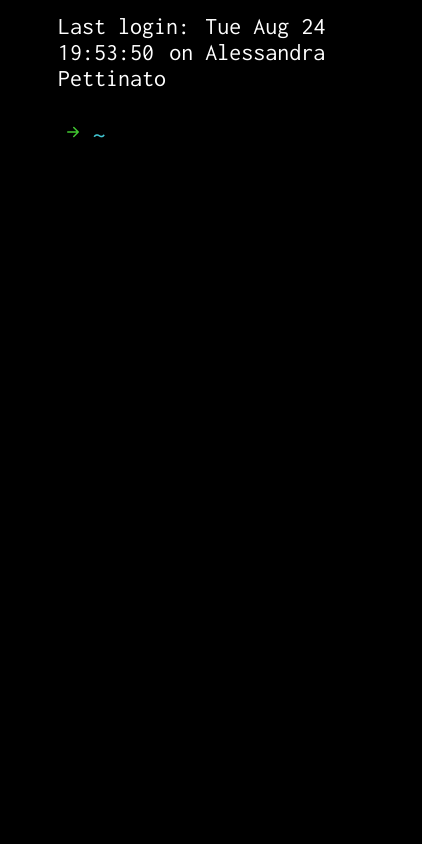
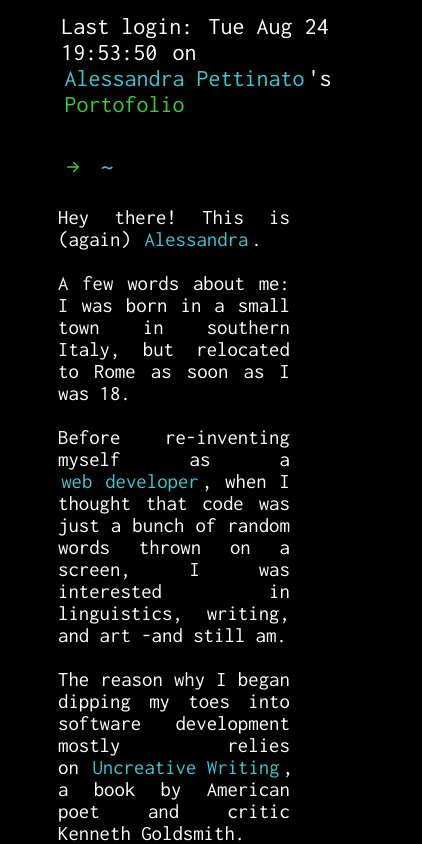
Before and after one commit to AlessandraPettinato/Portfolio, a React app: page / in a window 390 px wide. Shown: the top 844 px of the page, 422 px wide, since content can reach past the window. Built offline with nearby package versions, Linux system fonts and the light colour scheme.

Commit message:
refactor: start refactoring whole code base to render experience easier for who's not familiar with terminal command. Commented out controllers components

```diff
--- /dev/null
+++ b/src/AllProjects.js
@@ -0,0 +1,27 @@
+import React from "react";
+import { BsArrowRightShort } from "react-icons/bs";
+
+export default function AllProjects() {
+	const date = new Date().toDateString().slice(0, 10);
+	const hours = new Date().getHours();
+	const minutes = new Date().getMinutes();
+	const seconds = new Date().getSeconds();
+
+	const login = `${date} ${hours}:${minutes}:${seconds}`;
+	return (
+		<div className="all-projects-container">
+			<header>
+				<p className="login">
+					Last login: <time>{login}</time> on <span>Alessandra Pettinato</span>
+					's <span style={{ color: "#41c731" }}>Portofolio</span>
+				</p>
+			</header>
+			<div className="tilde-blink-container">
+				<BsArrowRightShort className="arrow" />
+				<p className="tilde"> ~ </p>
+				{/* <p className="welcome-message"> WELCOME TO MY PORTFOLIO</p> */}
+				{/* <span className="blinking" /> */}
+			</div>
+		</div>
+	);
+}
--- a/src/App.css
+++ b/src/App.css
@@ -48,9 +48,9 @@ span {
 	overflow: hidden;
 	-webkit-animation: blinking 1s infinite;
 	animation: blinking 1s infinite;
-} */
+}
 
-/* @keyframes blinking {
+@keyframes blinking {
 	0% {
 		background-color: transparent;
 	}
@@ -73,12 +73,11 @@ span {
 	font-size: 1.5rem;
 }
 
-.tilde {
+/* .tilde {
 	grid-column: 2;
 	color: #40c5d1;
 	font-size: 1.8rem;
-	margin-top: 0.5rem;
-}
+} */
 
 .form-container {
 	display: grid;
@@ -100,6 +99,7 @@ form {
 }
 
 input {
+	width: 50rem;
 	background: black;
 	border: black;
 	color: white;
@@ -186,3 +186,65 @@ footer {
 		grid-column: 1/-1;
 	}
 }
+
+/* ALL PROJECTS CSS */
+#root {
+	display: grid;
+	grid-template-columns: repeat(9, 0.5fr);
+	grid-template-rows: 0.1fr 0.5fr 0.1fr;
+	grid-gap: 0.5rem;
+}
+
+.all-projects-container {
+	grid-column: 2/9;
+}
+
+.sandra {
+	color: white;
+}
+
+.tilde-blink-container {
+	display: grid;
+	grid-template-columns: 0.01fr 0.01fr 0.3fr 0.1fr 0.01fr;
+	grid-template-rows: 0.1fr;
+	grid-gap: 0.5rem;
+	align-items: center;
+	margin-top: 2rem;
+}
+
+.welcome-message {
+	color: white;
+	font-size: 1.5rem;
+	grid-column: 2/5;
+	grid-row: 1;
+}
+
+.blinking {
+	grid-column: 4;
+	grid-row: 1;
+	margin-left: 1.2rem;
+	width: 10px;
+	height: 25px;
+	overflow: hidden;
+	-webkit-animation: blinking 1s infinite;
+	animation: blinking 1s infinite;
+}
+
+@keyframes blinking {
+	0% {
+		background-color: transparent;
+	}
+	49% {
+		background-color: transparent;
+	}
+	50% {
+		background-color: white;
+	}
+}
+
+.tilde {
+	grid-column: 2;
+	grid-row: 1;
+	color: #40c5d1;
+	font-size: 1.8rem;
+}
--- a/src/App.js
+++ b/src/App.js
@@ -1,11 +1,21 @@
 import React from "react";
-import Terminal from "./components/Terminal";
+//import Terminal from "./components/Terminal";
 import "./App.css";
+import AllProjects from "./AllProjects";
+import Resume from "./components/Resume";
+import BrightFlash from "./components/projects/BrightFlash";
+import Dravo from "./components/projects/Dravo";
+import SpaceCoachella from "./components/projects/SpaceCoachella";
 
 export default function App() {
 	return (
 		<>
-			<Terminal />
+			{/* <Terminal /> */}
+			<AllProjects />
+			<Resume />
+			<BrightFlash />
+			<Dravo />
+			<SpaceCoachella />
 		</>
 	);
 }
--- a/src/components/Resume.css
+++ b/src/components/Resume.css
@@ -1,18 +1,29 @@
-.resume-container {
+/* .resume-container {
 	grid-column: 2/-1;
-}
+} */
 
-.resume-text {
+/* .resume-text {
 	color: white;
 	font-size: 1.3rem;
-}
+} */
 
 @media only screen and (min-device-width: 375px) and (max-device-width: 812px) and (-webkit-min-device-pixel-ratio: 3) and (orientation: portrait) {
 	.resume-container {
-		grid-column: 1/-1;
+		grid-column: 1/4;
 	}
 
 	.resume-text {
 		font-size: 1.2rem;
 	}
 }
+
+/* ALL PROJECTS CSS */
+.resume-container {
+	grid-column: 2/8;
+}
+
+.resume-text {
+	color: white;
+	font-size: 1.3rem;
+	text-align: justify;
+}
--- a/src/components/controllers/HandleInput.js
+++ b/src/components/controllers/HandleInput.js
@@ -1,109 +1,132 @@
-import { useState } from "react";
+// import { useState } from "react";
 
-export default function HandleInput() {
-	const [values, setValues] = useState({
-		userInput: "",
-	});
+// export default function HandleInput() {
+// 	const [values, setValues] = useState({
+// 		userInput: "",
+// 	});
 
-	const [disabled, setDisabled] = useState(false);
+// 	const [disabled, setDisabled] = useState(false);
 
-	const [blinking, setBlinking] = useState(false);
+// 	const [blinking, setBlinking] = useState(false);
 
-	const [showComponent, setShowComponent] = useState(false);
+// 	const [showComponent, setShowComponent] = useState(false);
 
-	const [showError, setShowError] = useState(false);
+// 	const [showError, setShowError] = useState(false);
 
-	const [newInput, setNewInput] = useState(false);
+// 	const [newInput, setNewInput] = useState(false);
 
-	const [errorHandling] = useState({
-		message: "Command not found",
-	});
+// 	const [errorHandling] = useState({
+// 		message: "Command not found",
+// 	});
 
-	const handleChangeInput = (e) => {
-		setBlinking(true);
-		setValues({
-			userInput: e.target.value.toLowerCase(),
-		});
-	};
+// 	const [clear, setClear] = useState(false);
 
-	const manageInput = () => {
-		switch (values.userInput) {
-			case "cheatsheet":
-				setShowComponent(true);
-				setShowError(false);
-				break;
-			case "cheatsheet ":
-				setShowComponent(true);
-				setShowError(false);
-				break;
-			case "nano bio":
-				setShowComponent(true);
-				setShowError(false);
-				break;
-			case "nano bio ":
-				setShowComponent(true);
-				setShowError(false);
-				break;
-			case "nano space-coachella":
-				setShowComponent(true);
-				setShowError(false);
-				break;
-			case "nano space-coachella ":
-				setShowComponent(true);
-				setShowError(false);
-				break;
+// 	const handleChangeInput = (e) => {
+// 		setBlinking(true);
+// 		setValues({
+// 			userInput: e.target.value.toLowerCase(),
+// 		});
+// 	};
 
-			case "nano dravo":
-				setShowComponent(true);
-				setShowError(false);
-				break;
-			case "nano dravo ":
-				setShowComponent(true);
-				setShowError(false);
-				break;
-			case "nano bright-flash":
-				setShowComponent(true);
-				setShowError(false);
-				break;
-			case "nano bright-flash ":
-				setShowComponent(true);
-				setShowError(false);
-				break;
-			case "ls":
-				setShowComponent(true);
-				setShowError(false);
-				break;
-			case "ls ":
-				setShowComponent(true);
-				setShowError(false);
-				break;
-			default:
-				setShowComponent(false);
-				setShowError(true);
-		}
-	};
+// 	const manageInput = () => {
+// 		switch (values.userInput) {
+// 			case "cheatsheet":
+// 				setShowComponent(true);
+// 				setShowError(false);
+// 				break;
+// 			case "cheatsheet ":
+// 				setShowComponent(true);
+// 				setShowError(false);
+// 				break;
+// 			case "nano bio":
+// 				setShowComponent(true);
+// 				setShowError(false);
+// 				break;
+// 			case "nano bio ":
+// 				setShowComponent(true);
+// 				setShowError(false);
+// 				break;
+// 			case "nano bio.txt":
+// 				setShowComponent(true);
+// 				setShowError(false);
+// 				break;
+// 			case "nano space-coachella":
+// 				setShowComponent(true);
+// 				setShowError(false);
+// 				break;
+// 			case "nano space-coachella ":
+// 				setShowComponent(true);
+// 				setShowError(false);
+// 				break;
+// 			case "nano space-coachella.txt":
+// 				setShowComponent(true);
+// 				setShowError(false);
+// 				break;
+// 			case "nano dravo":
+// 				setShowComponent(true);
+// 				setShowError(false);
+// 				break;
+// 			case "nano dravo ":
+// 				setShowComponent(true);
+// 				setShowError(false);
+// 				break;
+// 			case "nano dravo.txt":
+// 				setShowComponent(true);
+// 				setShowError(false);
+// 				break;
+// 			case "nano bright-flash":
+// 				setShowComponent(true);
+// 				setShowError(false);
+// 				break;
+// 			case "nano bright-flash ":
+// 				setShowComponent(true);
+// 				setShowError(false);
+// 				break;
+// 			case "nano bright-flash.txt":
+// 				setShowComponent(true);
+// 				setShowError(false);
+// 				break;
+// 			case "ls":
+// 				setShowComponent(true);
+// 				setShowError(false);
+// 				break;
+// 			case "ls ":
+// 				setShowComponent(true);
+// 				setShowError(false);
+// 				break;
+// 			case "clear":
+// 				setShowComponent(false);
+// 				setShowError(false);
+// 				setClear(true);
+// 			default:
+// 				setShowComponent(false);
+// 				setShowError(true);
+// 		}
+// 	};
 
-	const handleClickInput = (e) => {
-		e.preventDefault();
-		setDisabled(true);
-		setNewInput(true);
-		manageInput();
-	};
+// 	const handleClickInput = (e) => {
+// 		e.preventDefault();
+// 		setDisabled(true);
+// 		setNewInput(true);
+// 		manageInput();
+// 	};
 
-	return {
-		values,
-		setValues,
-		disabled,
-		setDisabled,
-		blinking,
-		setBlinking,
-		errorHandling,
-		handleChangeInput,
-		handleClickInput,
-		showComponent,
-		setShowComponent,
-		newInput,
-		showError,
-		setShowError,
-	};
-}
+// 	return {
+// 		values,
+// 		setValues,
+// 		disabled,
+// 		setDisabled,
+// 		blinking,
+// 		setBlinking,
+// 		errorHandling,
+// 		handleChangeInput,
+// 		handleClickInput,
+// 		showComponent,
+// 		setShowComponent,
+// 		newInput,
+// 		showError,
+// 		setShowError,
+// 		clear,
+// 		setClear,
+// 	};
+// }
--- a/src/components/controllers/UserInput.js
+++ b/src/components/controllers/UserInput.js
@@ -1,89 +1,96 @@
-import React from "react";
-import { BsArrowRightShort } from "react-icons/bs";
+// import React from "react";
+// import { BsArrowRightShort } from "react-icons/bs";
 
-import HandleInput from "./HandleInput";
+// import HandleInput from "./HandleInput";
 
-import Resume from "../Resume";
-import BrightFlash from "../projects/BrightFlash";
-import SpaceCoachella from "../projects/SpaceCoachella";
-import Dravo from "../projects/Dravo";
-import Cheatsheet from "../Cheatsheet";
+// import Resume from "../Resume";
+// import BrightFlash from "../projects/BrightFlash";
+// import SpaceCoachella from "../projects/SpaceCoachella";
+// import Dravo from "../projects/Dravo";
+// import Cheatsheet from "../Cheatsheet";
+// import Terminal from "../Terminal";
 
-export default function UserInput() {
-	const {
-		values,
-		disabled,
-		blinking,
-		errorHandling,
-		handleChangeInput,
-		handleClickInput,
-		showComponent,
-		showError,
-		newInput,
-	} = HandleInput();
+// export default function UserInput() {
+// 	const {
+// 		values,
+// 		disabled,
+// 		blinking,
+// 		errorHandling,
+// 		handleChangeInput,
+// 		handleClickInput,
+// 		showComponent,
+// 		showError,
+// 		newInput,
+// 		clear,
+// 	} = HandleInput();
 
-	return (
-		<>
-			<div className="form-container">
-				<BsArrowRightShort className="arrow" />
-				<p className="tilde"> ~ </p>
-				<form onSubmit={(e) => handleClickInput(e)}>
-					<input
-						autoFocus
-						className="caret-block"
-						// className={!blinking ? "blinking" : "stop-blinking"}
-						value={values.userInput}
-						onChange={handleChangeInput}
-						disabled={!blinking ? disabled : disabled}
-					/>
-				</form>
-				{showComponent &&
-				(values.userInput === "cheatsheet" ||
-					values.userInput === "cheatsheet ") ? (
-					<Cheatsheet />
-				) : null}
-				{showComponent &&
-				(values.userInput === "ls" || values.userInput === "ls ") ? (
-					<>
-						<p className="ls-resume">bio</p>
-						<p className="ls-bright">bright-flash</p>
-						<p className="ls-dravo">dravo</p>
-						<p className="ls-space">space-coachella</p>
-					</>
-				) : null}
+// 	return (
+// 		<>
+// 			<div className="form-container">
+// 				<BsArrowRightShort className="arrow" />
+// 				<p className="tilde"> ~ </p>
+// 				<form onSubmit={(e) => handleClickInput(e)}>
+// 					<input
+// 						autoFocus
+// 						className="caret-block"
+// 						className={!blinking ? "blinking" : "stop-blinking"}
+// 						value={values.userInput}
+// 						onChange={handleChangeInput}
+// 						disabled={!blinking ? disabled : disabled}
+// 					/>
+// 				</form>
+// 				{showComponent &&
+// 				(values.userInput === "cheatsheet" ||
+// 					values.userInput === "cheatsheet ") ? (
+// 					<Cheatsheet />
+// 				) : null}
+// 				{showComponent &&
+// 				(values.userInput === "ls" || values.userInput === "ls ") ? (
+// 					<>
+// 						<p className="ls-resume">bio.txt</p>
+// 						<p className="ls-bright">bright-flash</p>
+// 						<p className="ls-dravo">dravo</p>
+// 						<p className="ls-space">space-coachella.txt</p>
+// 					</>
+// 				) : null}
+// 				{showComponent &&
+// 				(values.userInput === "nano bio" ||
+// 					values.userInput === "nano bio " ||
+// 					values.userInput === "nano bio.txt") ? (
+// 					<Resume />
+// 				) : null}
+// 				{showComponent &&
+// 				(values.userInput === "nano bright-flash" ||
+// 					values.userInput === "nano bright-flash " ||
+// 					values.userInput === "nano bright-flash.txt") ? (
+// 					<BrightFlash />
+// 				) : null}
+// 				{showComponent &&
+// 				(values.userInput === "nano space-coachella" ||
+// 					values.userInput === "nano space-coachella " ||
+// 					values.userInput === "nano space-coachella.txt") ? (
+// 					<SpaceCoachella />
+// 				) : null}
+// 				{showComponent &&
+// 				(values.userInput === "nano dravo" ||
+// 					values.userInput === "nano dravo " ||
+// 					values.userInput === "nano dravo.txt") ? (
+// 					<Dravo />
+// 				) : null}
+// 				{showError ? (
+// 					<p className="err">
+// 						{values.userInput}: {errorHandling.message}
+// 					</p>
+// 				) : null}
+// 				{clear && values.userInput === "clear" ? (
+// 					<Resume />
+// 				) : //   !(<SpaceCoachella />) &&
+// 				//   !(<Dravo />) &&
+// 				//   !(<Resume />)
+// 				null}
+// 			</div>
 
-				{showComponent &&
-				(values.userInput === "nano bio" ||
-					values.userInput === "nano bio ") ? (
-					<Resume />
-				) : null}
-
-				{showComponent &&
-				(values.userInput === "nano bright-flash" ||
-					values.userInput === "nano bright-flash ") ? (
-					<BrightFlash />
-				) : null}
-
-				{showComponent &&
-				(values.userInput === "nano space-coachella" ||
-					values.userInput === "nano space-coachella ") ? (
-					<SpaceCoachella />
-				) : null}
-
-				{showComponent &&
-				(values.userInput === "nano dravo" ||
-					values.userInput === "nano dravo ") ? (
-					<Dravo />
-				) : null}
-
-				{showError ? (
-					<p className="err">
-						{values.userInput}: {errorHandling.message}
-					</p>
-				) : null}
-			</div>
-
-			{newInput ? <UserInput /> : null}
-		</>
-	);
-}
+// 			{newInput ? <UserInput /> : null}
+// 		</>
+// 	);
+// }
--- a/src/styles.css
+++ b/src/styles.css
@@ -11,12 +11,12 @@ body {
 	font-family: "Inconsolata", monospace;
 }
 
-#root {
+/* #root {
 	display: grid;
 	grid-template-columns: repeat(9, 1fr);
 	grid-template-rows: 0.1fr 18fr 0.1fr;
 	grid-gap: 0.5rem;
-}
+} */
 
 @media only screen and (min-device-width: 375px) and (max-device-width: 812px) and (-webkit-min-device-pixel-ratio: 3) and (orientation: portrait) {
 	#root {
```
Also changed, not shown: src/components/projects/Dravo.js (+6 -5 lines), src/components/projects/Project.css (+13 -2 lines).
